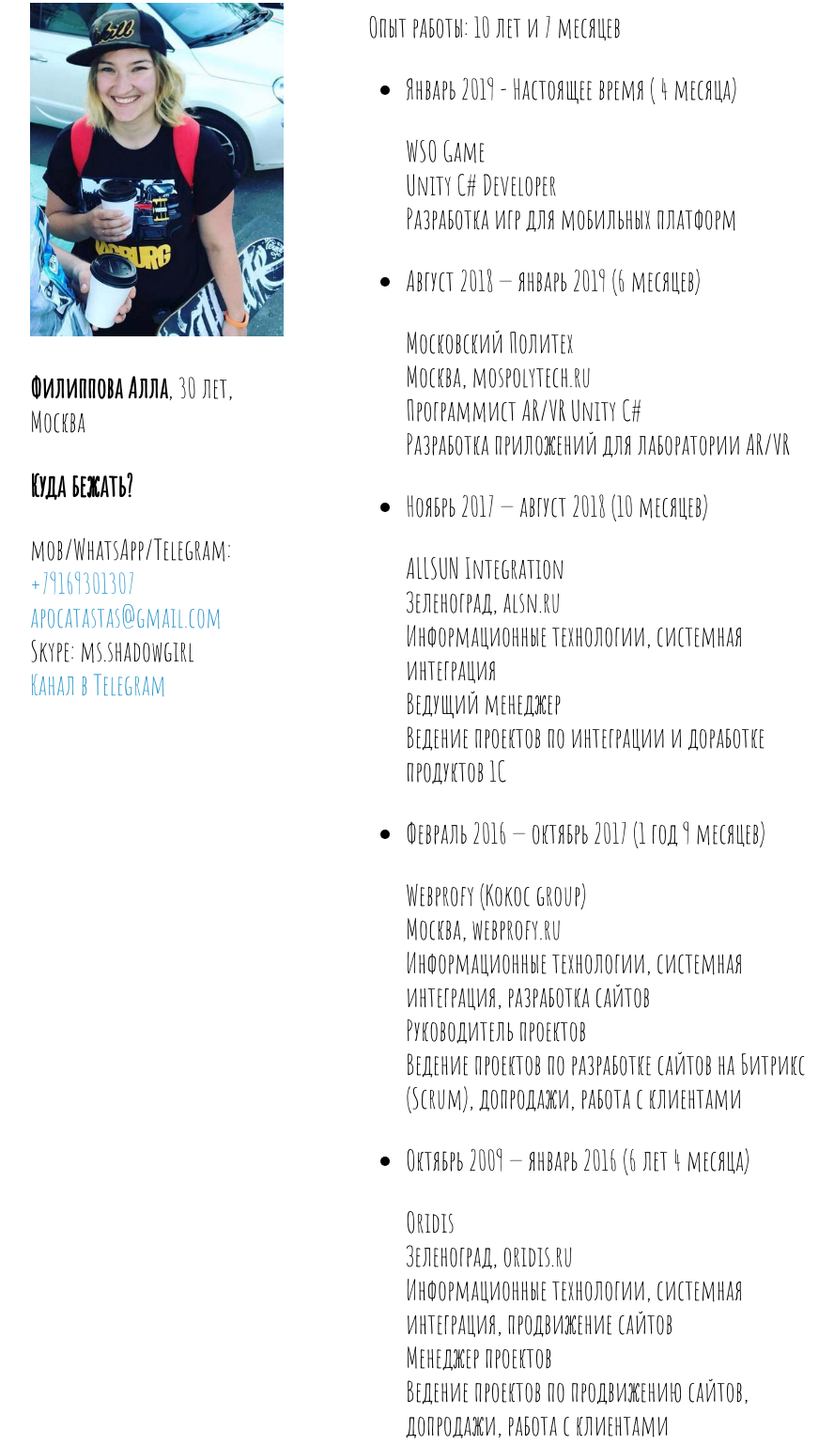
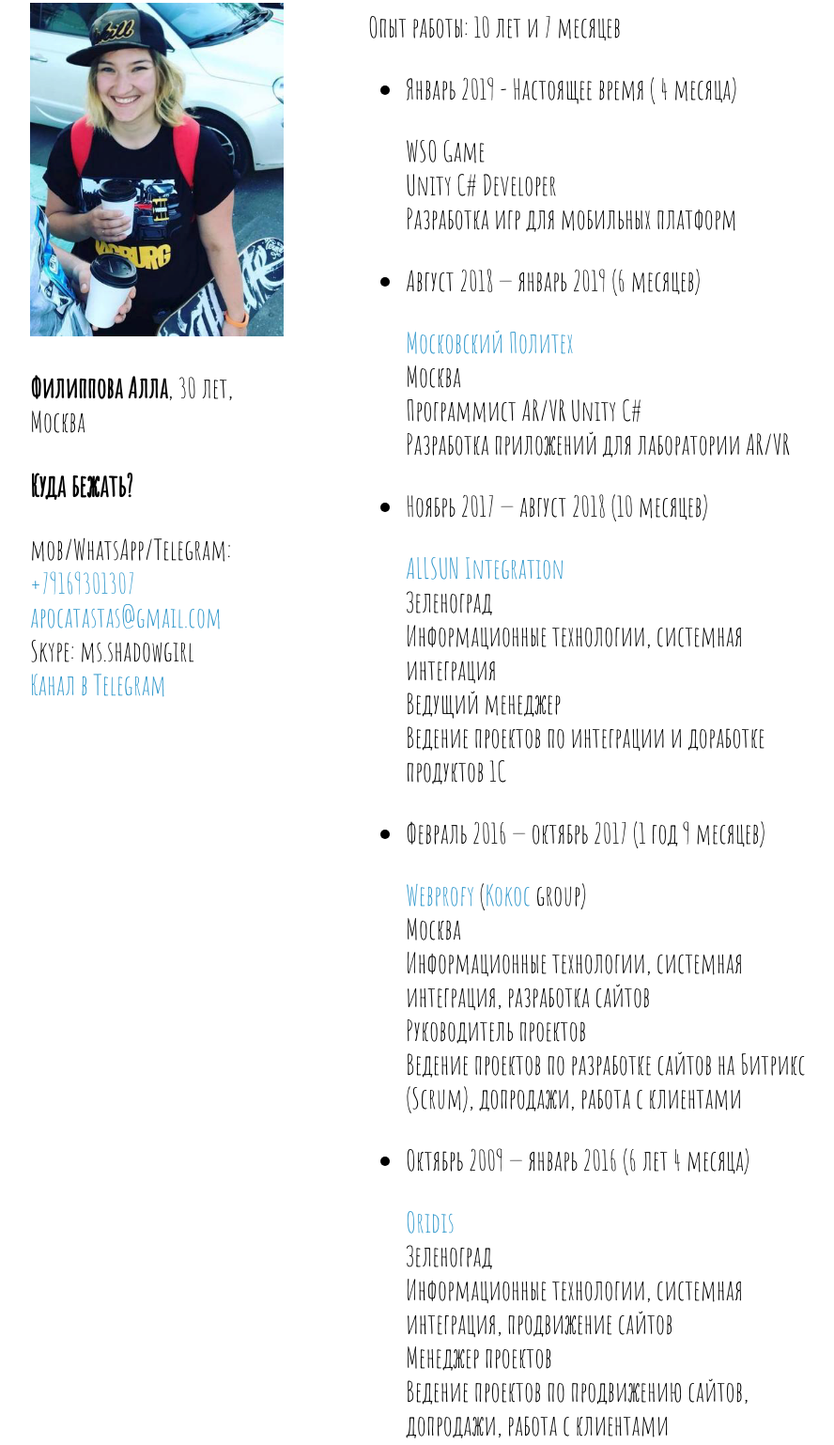
Before and after one commit to Apocatastas/thebestdeveloperever, a plain HTML site: page index.html in a window 1280 px wide. Shown: the part 147-1685 px from the top of the page at 94% size, without its empty margins (178-1066 px from the left). Drawn offline with Linux system fonts and the light colour scheme.

Commit message:
Update index.html

```diff
--- a/index.html
+++ b/index.html
@@ -111,8 +111,8 @@ Unity C# Developer<br/>
 
   <li>Август 2018 — январь 2019 (6 месяцев)</li>
 <p>
-Московский Политех<br/>
-Москва, mospolytech.ru<br/>
+<a href="http://mospolytech.ru">Московский Политех</a><br/>
+Москва<br/>
 Программист AR/VR Unity С#<br/>
 Разработка приложений для лаборатории AR/VR</p>
 
@@ -120,8 +120,8 @@ Unity C# Developer<br/>
   <li>Ноябрь 2017 — август 2018 (10 месяцев)</li>
 
 <p>
-ALLSUN Integration<br/>
-Зеленоград, alsn.ru<br/>
+<a href="http://alsn.ru">ALLSUN Integration</a><br/>
+Зеленоград<br/>
 Информационные технологии, системная интеграция<br/>
 Ведущий менеджер<br/>
 Ведение проектов по интеграции и доработке продуктов 1С</p>
@@ -130,8 +130,8 @@ ALLSUN Integration<br/>
   <li>Февраль 2016 — октябрь 2017 (1 год 9 месяцев)</li>
 
 <p>
-Webprofy (Kokoc group)<br/>
-Москва, webprofy.ru<br/>
+<a href="http://webprofy.ru">Webprofy</a> (<a href="http://kokoc.com">Kokoc</a> group)<br/>
+Москва<br/>
 Информационные технологии, системная интеграция, разработка сайтов<br/>
 Руководитель проектов<br/>
 Ведение проектов по разработке сайтов на Битрикс (Scrum), допродажи, работа с клиентами</p>
@@ -140,8 +140,8 @@ Webprofy (Kokoc group)<br/>
   <li>Октябрь 2009 — январь 2016 (6 лет 4 месяца)</li>
 
 <p>
-Oridis<br/>
-Зеленоград, oridis.ru<br/>
+<a href="http://oridis.ru">Oridis</a><br/>
+Зеленоград<br/>
 Информационные технологии, системная интеграция, продвижение сайтов<br/>
 Менеджер проектов<br/>
 Ведение проектов по продвижению сайтов, допродажи, работа с клиентами</p>
```
